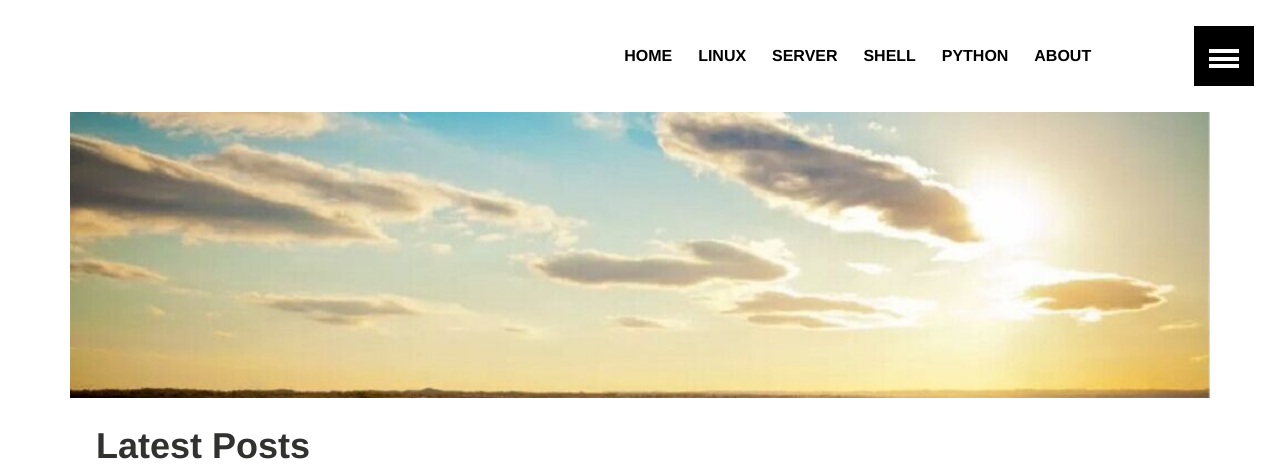
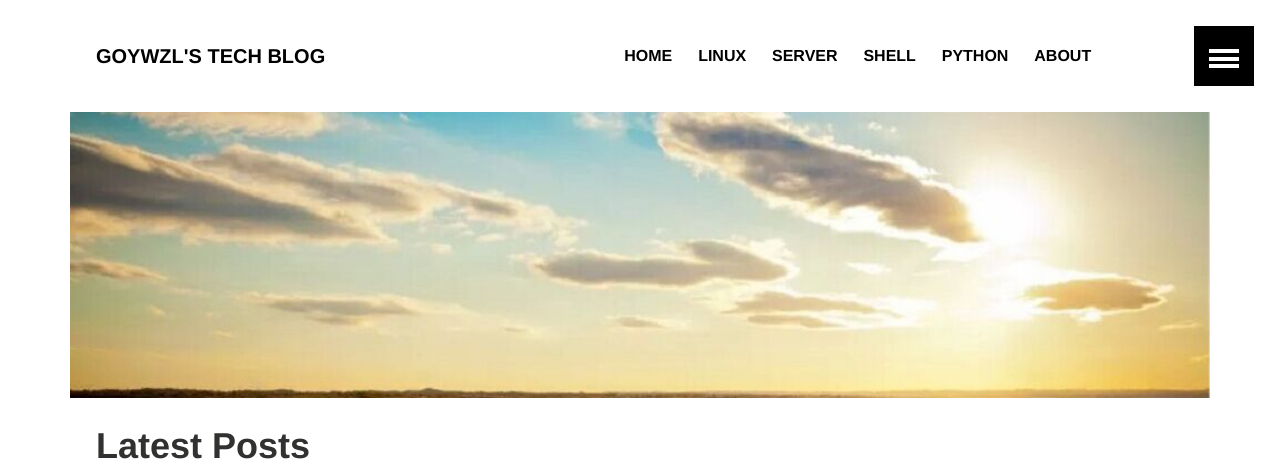
Before and after one commit to Jeremy115/goywzl.github.io, a Jekyll site: the page built from index.md, in a window 1280 px wide. Shown: the top 474 px of the page. Built offline with Jekyll 4.4.1, drawn with Linux system fonts in a browser that asks for light colours; grey boxes are pictures that could not be loaded.

Commit message:
alter config

```diff
--- a/_config.yml
+++ b/_config.yml
@@ -1,9 +1,9 @@
 # Site wide configuration
 
-title:
-description:
-logo: # 120x120 px default image used for Twitter summary card
-teaser: # 400x250 px default teaser image used in image archive grid
+title: "Goywzl's Tech Blog"
+description: "My operations of the road"
+logo:  logo.jpg # 120x120 px default image used for Twitter summary card
+teaser: teaser.jpg # 400x250 px default teaser image used in image archive grid
 locale:
 url:
 
@@ -22,9 +22,9 @@ gems:
 
 # Site owner
 owner:
-  name:
-  email:
-  twitter:
+  name: goywzl
+  email: xiaohui920@sina.cn
+  twitter: goywzl
   google:
     ad-client:
     ad-slot:
```
